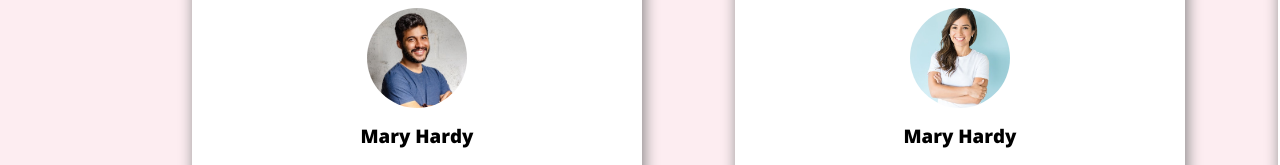
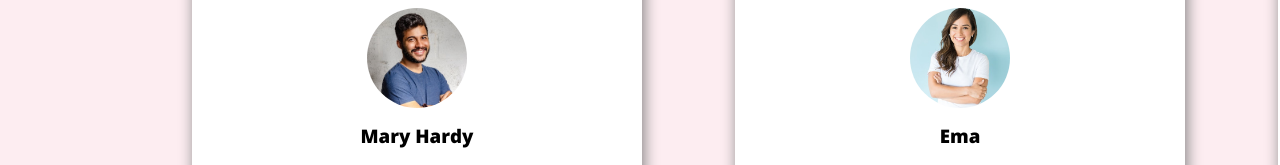
Before and after one commit to MHShohag911/Assignment-01, a plain HTML site: page index.html in a window 1280 px wide. Shown: the part 4140-4305 px from the top of the page. Drawn offline with nearby package versions, Linux system fonts and the light colour scheme; a web font is replaced by a local one.

Commit message:
Second Commit

```diff
--- a/index.html
+++ b/index.html
@@ -112,12 +112,12 @@
                 </div>
                 <div class="review_card">
                     <img src="Flower Asset/woman.jpg" alt="">
-                    <h3>Mary Hardy</h3>
+                    <h3>Ema</h3>
                     <p>Lorem ipsum dolor sit amet consectetur adipisicing elit. Obcaecati nostrum dolorem ea sunt ab ex ipsum a optio autem asperiores perspiciatis cum, quam sint consequuntur accusamus aliquid. Consectetur, necessitatibus a?</p>
                 </div>
                 <div class="review_card">
                     <img src="Flower Asset/woman2.jpg" alt="">
-                    <h3>Mary Hardy</h3>
+                    <h3>Jennifer</h3>
                     <p>Lorem ipsum dolor sit amet consectetur adipisicing elit. Obcaecati nostrum dolorem ea sunt ab ex ipsum a optio autem asperiores perspiciatis cum, quam sint consequuntur accusamus aliquid. Consectetur, necessitatibus a?</p>
                 </div>
             </div>
```
Also changed, not shown: Assignment 01 Links.txt (added).
